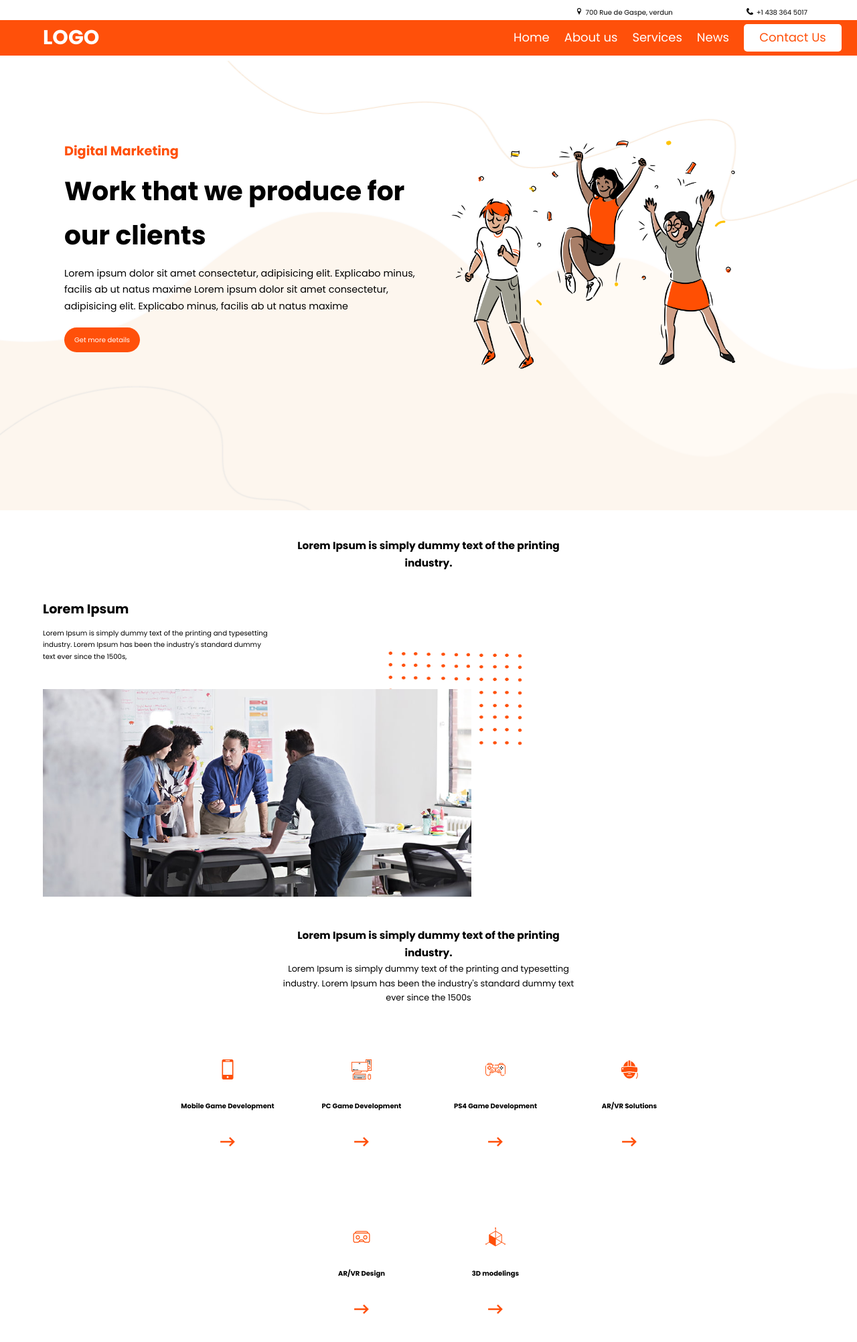
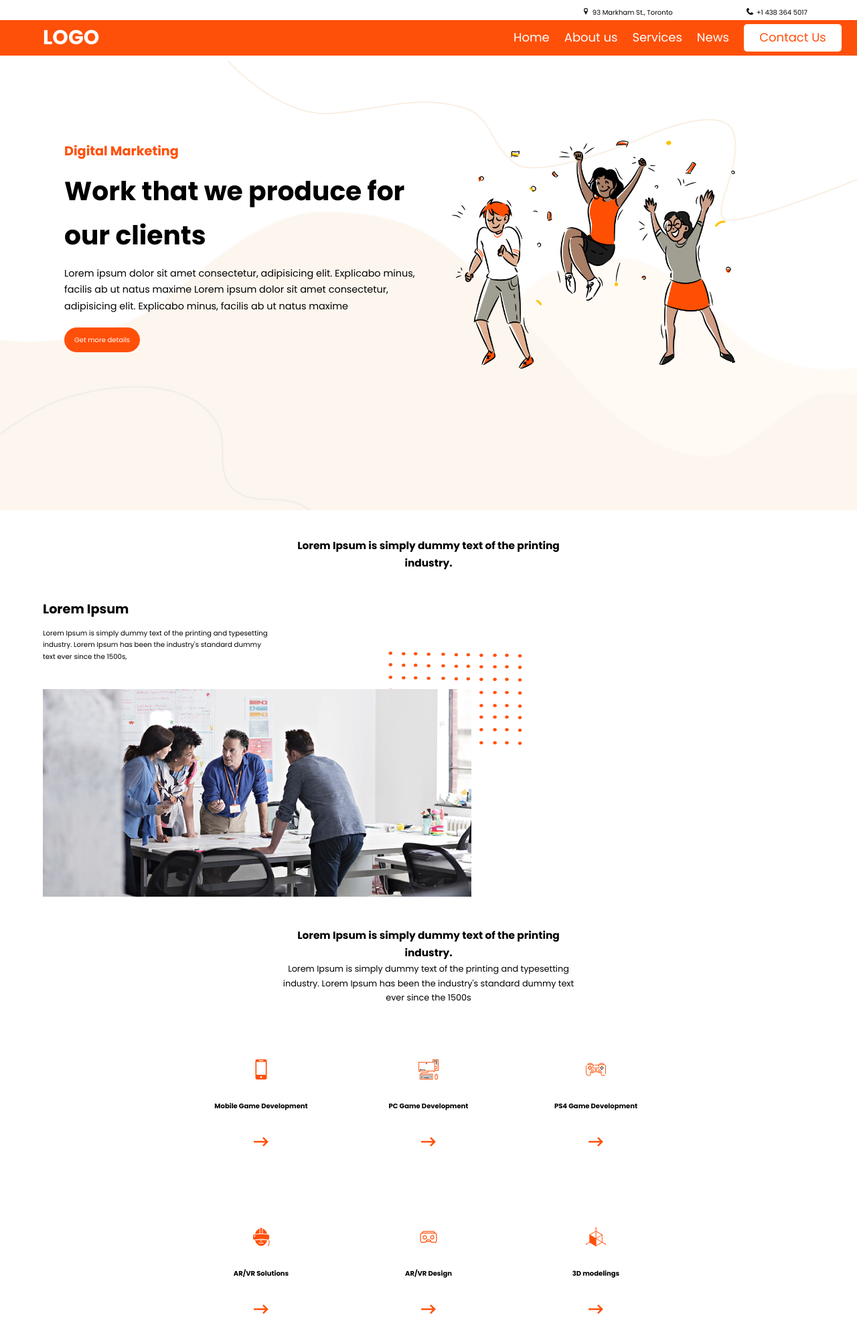
Before and after one commit to hyperstone6/Digital-Agency, a plain HTML site: page index.html in a window 1280 px wide. Shown: the top 2004 px of the page at 67% size. Drawn offline with Linux system fonts and the light colour scheme.

Commit message:
changed the address

```diff
--- a/index.html
+++ b/index.html
@@ -19,7 +19,7 @@
           <div class="contacts-icon">
             <img src="./icons/pindrop.png" alt="pin drop icon" />
           </div>
-          <div class="contacts-text">700 Rue de Gaspe, verdun</div>
+          <div class="contacts-text">93 Markham St., Toronto</div>
         </div>
         <div class="contacts">
           <div class="contacts-icon">
@@ -386,7 +386,7 @@
       </div>
     </footer>
     <div class="copyright">
-      <p>copyright &copy;2022 Sayed Mahmood. All Rights Reserved</p>
+      <p>copyright &copy;2022 Adrian Steele. All Rights Reserved</p>
     </div>
   </body>
 </html>
--- a/style.css
+++ b/style.css
@@ -224,7 +224,7 @@ html {
 }
 
 .top-mid-thumb {
-  width: 15rem;
+  width: 20rem;
   height: 20rem;
   display: flex;
   flex-direction: column;
```
Also changed, not shown: futon.jpg (added), preview.png (added).
